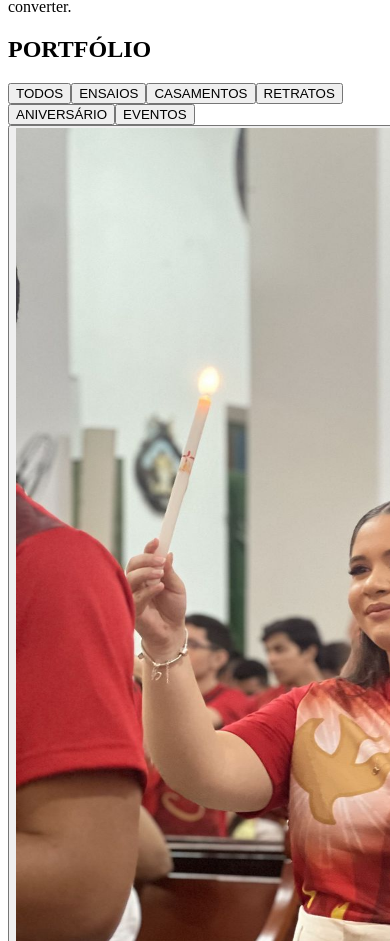
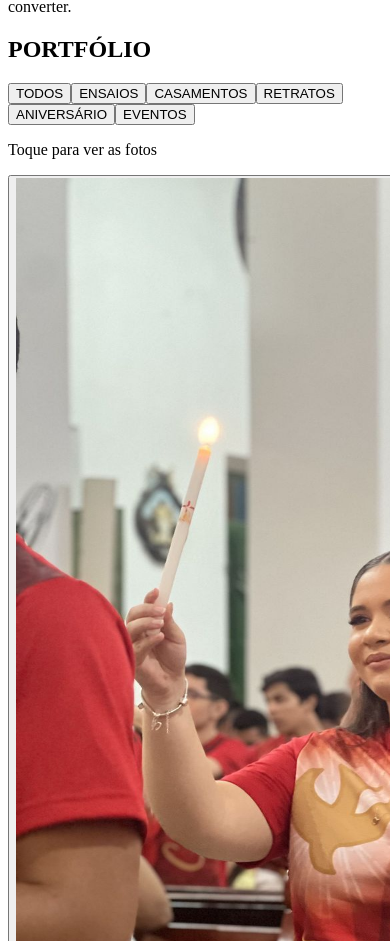
Before and after one commit to ponteshuriel-lab/site-percepcao, a React (Vite) app: page / in a window 390 px wide. Shown: the part 5136-6077 px from the top of the page. Built offline with nearby package versions, Linux system fonts and the light colour scheme; the HTML template or start-up script is replaced by a standard one; a web font is replaced by a local one.

Commit message:
feat: hint mobile no portfólio para tocar nas fotos

```diff
--- a/src/components/Portfolio.tsx
+++ b/src/components/Portfolio.tsx
@@ -101,6 +101,11 @@ export default function Portfolio() {
             ))}
           </div>
 
+          {/* Mobile tap hint */}
+          <p className="md:hidden text-[10px] tracking-[0.2em] font-mono text-brand-light/30 mb-8 uppercase">
+            Toque para ver as fotos
+          </p>
+
           {/* Portfolio grid */}
           <div className="portfolio-grid grid grid-cols-1 md:grid-cols-2 lg:grid-cols-3 gap-4 md:gap-6">
             {filteredProjects.map((project) => (
```
